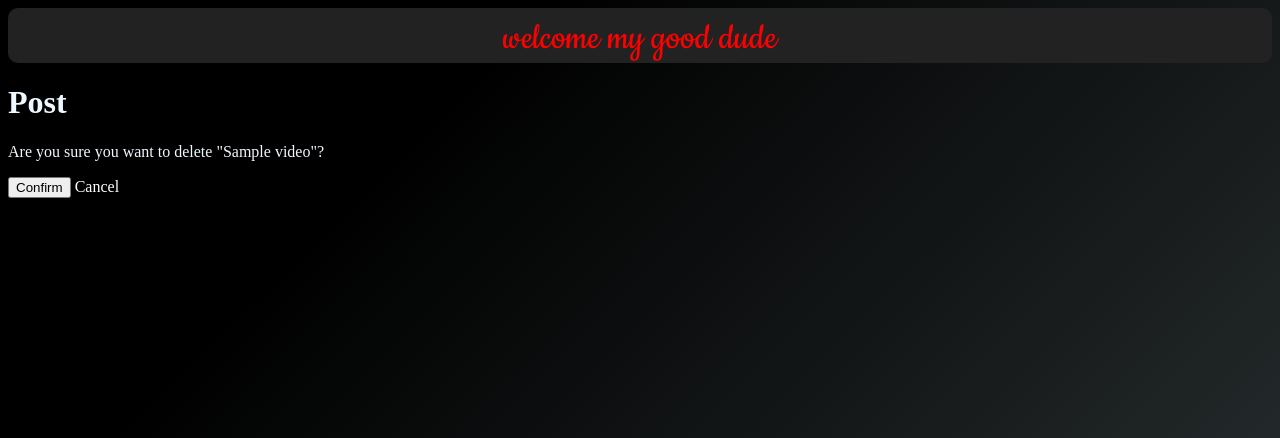
After one commit to Nicehax101/site1, a Django app: a page that uses videos/templates/videos/confirm_delete.html in a window 1280 px wide. The commit adds this page. Shown: the top 438 px of the page. Run offline with Django 3.2, Linux system fonts and the light colour scheme; tables that the repository leaves empty hold one stand-in row (values such as "Sample post").

Commit message:
added VideoDeleteView with confirmation template

```diff
--- /dev/null
+++ b/videos/templates/videos/confirm_delete.html
@@ -0,0 +1,14 @@
+{% extends 'base.html' %}
+{%block titl%}
+<title>NewPost</title>
+{%endblock%}
+{% block content %}
+
+<h1>Post</h1>
+<form method="POST" enctype="multipart/form-data">
+    {% csrf_token %}
+    <p>Are you sure you want to delete "{{ video }}"?</p>
+  <input type="submit" value="Confirm">
+  <a href="{% url 'videos:index' %}">Cancel</a>
+</form>
+{%endblock%}
--- a/videos/templates/videos/videos_detail.html
+++ b/videos/templates/videos/videos_detail.html
@@ -7,6 +7,6 @@
                  <source src="{{video.video.url}}" type="video/mp4">
         </video>
         <p>date added: {{video.date}}</p>
-        <!-- {% if  %}
-        <p>updated at: {{updated}}</p> -->
+
+        <!-- <p>updated at: {{updated}}</p> -->
 {%endblock%}
--- a/videos/urls.py
+++ b/videos/urls.py
@@ -8,7 +8,7 @@ from .views import (
     videos_detailview,
     VideoCreateView,
     VideoUpdateView,
-
+    VideoDeleteView,
 
 )
 
@@ -19,6 +19,7 @@ urlpatterns = [
     path('create',VideoCreateView.as_view(), name='newpost'),
     path('<slug>',videos_detailview.as_view(),name='detail'),
     path('<slug>/update',VideoUpdateView.as_view(),name='update'),
+    path('<slug>/delete',VideoDeleteView.as_view(),name='delete'),
 ]
 urlpatterns += staticfiles_urlpatterns()
 urlpatterns += static(settings.MEDIA_URL, document_root=settings.MEDIA_ROOT)
--- a/videos/views.py
+++ b/videos/views.py
@@ -1,6 +1,6 @@
 from mysite import forms
 from django.shortcuts import redirect, render,get_object_or_404
-from django.urls import reverse
+from django.urls import reverse,reverse_lazy
 from django.template import RequestContext, context
 from django.views.generic import View,ListView,DetailView,CreateView,DeleteView,UpdateView
 from django.http import HttpResponseRedirect
@@ -64,3 +64,10 @@ class VideoUpdateView(UpdateView):
 
         return redirect(reverse("videos:detail", kwargs={
             'slug': form.instance.slug}))
+
+
+class VideoDeleteView(DeleteView):
+    model = Video
+    template_name = "videos/confirm_delete.html"
+    context_object_name = 'video'
+    success_url = reverse_lazy('videos:index')
```
